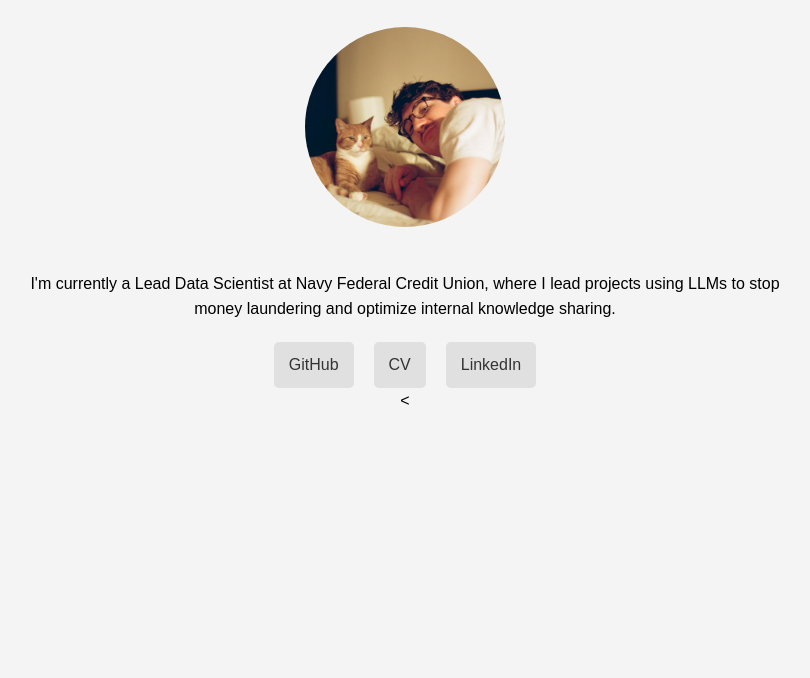
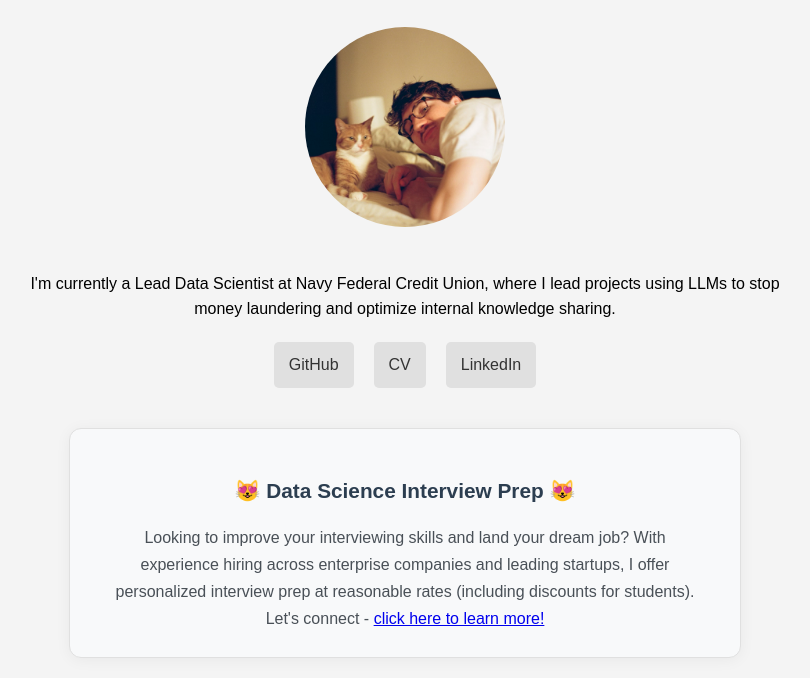
Before and after one commit to jgdenby/jonby-personal-site, a plain HTML site: page index.html in a window 1280 px wide. Shown: the part 141-819 px from the top of the page, without its empty margins (235-1045 px from the left). Drawn offline with Linux system fonts and the light colour scheme.

Commit message:
interview box

```diff
--- a/index.html
+++ b/index.html
@@ -43,6 +43,9 @@
         <a href="https://www.linkedin.com/in/joseph-denby/" target="_blank">LinkedIn</a>
     </div>
 
-    <
+    <div class="interview-prep">
+        <h3>😻 Data Science Interview Prep 😻</h3>
+        <p>Looking to improve your interviewing skills and land your dream job? With experience hiring across enterprise companies and leading startups, I offer personalized interview prep at reasonable rates (including discounts for students). Let's connect - <a href="https://calendly.com/joseph-denby0/data-science-interview-prep">click here to learn more!</a></p>
+    </div>
 </body>
 </html>
--- a/styles.css
+++ b/styles.css
@@ -54,3 +54,27 @@ body {
 .nav-links a:hover {
     border-bottom: 2px solid #666;
 }
+
+.interview-prep {
+    margin-top: 40px;
+    padding: 25px 35px;
+    background-color: #f8f9fa;
+    border-radius: 12px;
+    box-shadow: 0 2px 15px rgba(0, 0, 0, 0.05);
+    max-width: 600px;
+    margin-left: auto;
+    margin-right: auto;
+    border: 1px solid #e0e0e0;
+}
+
+.interview-prep h3 {
+    color: #2c3e50;
+    margin-bottom: 15px;
+    font-size: 1.3em;
+}
+
+.interview-prep p {
+    color: #495057;
+    line-height: 1.7;
+    margin-bottom: 0;
+}
```
